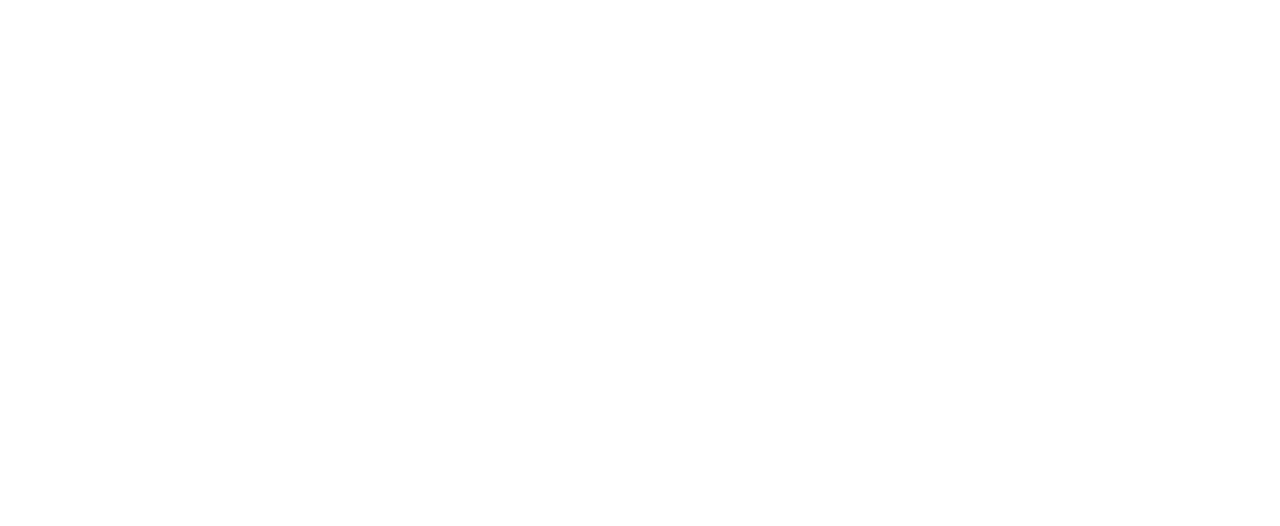
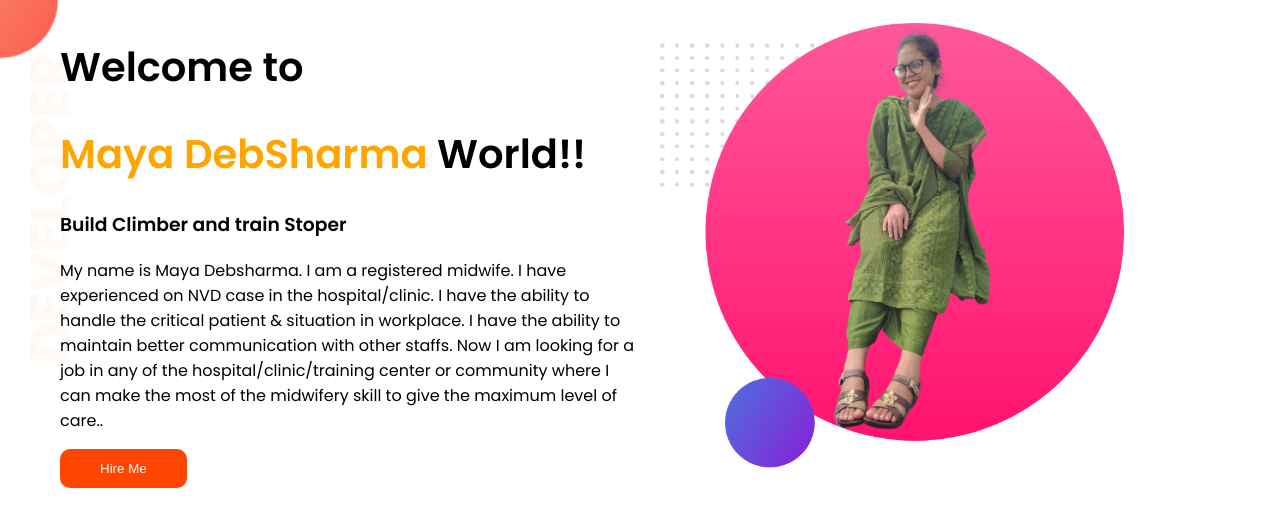
Before and after one commit to swadebsharma6/new-developer-portfolio, a plain HTML site: page index.html in a window 1280 px wide. Drawn offline with Linux system fonts and the light colour scheme.

Commit message:
top banner added

```diff
--- a/index.html
+++ b/index.html
@@ -5,6 +5,63 @@
     <meta name="viewport" content="width=device-width, initial-scale=1.0" />
     <title>Developer portfolio</title>
     <link rel="stylesheet" href="styles/style.css" />
+    <style>
+      .container {
+        max-width: 1200px;
+        margin: 0 auto;
+        padding: 10px;
+        display: flex;
+        align-items: center;
+      }
+      .btn a {
+        text-decoration: none;
+        color: white;
+      }
+      .btn {
+        background-color: orangered;
+
+        border: none;
+        padding: 12px 40px;
+        border-radius: 10px;
+      }
+      .btn:hover {
+        background-color: orange;
+      }
+    </style>
   </head>
-  <body></body>
+  <body>
+    <header class="header">
+      <!-- banner -->
+      <div class="container">
+        <div class="half-width">
+          <h1 class="title">Welcome to</h1>
+          <h1 class="title">
+            <span class="text-primary">Maya DebSharma</span> World!!
+          </h1>
+
+          <h3>Build Climber and train Stoper</h3>
+          <p>
+            My name is Maya Debsharma. I am a registered midwife. I have
+            experienced on NVD case in the hospital/clinic. I have the ability
+            to handle the critical patient & situation in workplace. I have the
+            ability to maintain better communication with other staffs. Now I am
+            looking for a job in any of the hospital/clinic/training center or
+            community where I can make the most of the midwifery skill to give
+            the maximum level of care..
+          </p>
+          <button class="btn">
+            <a
+              href="https://www.facebook.com/janamarjan.jan.98499"
+              target="_blank"
+              >Hire Me</a
+            >
+          </button>
+        </div>
+        <div class="half-width">
+          <img src="images/images/maya (2).png" alt="" />
+        </div>
+      </div>
+      <!-- banner -->
+    </header>
+  </body>
 </html>
--- a/styles/style.css
+++ b/styles/style.css
@@ -0,0 +1,31 @@
+@import url("https://fonts.googleapis.com/css2?family=Open+Sans:wght@400;500;600;700&family=Poppins:wght@400;500;600&display=swap");
+
+body {
+  margin: 0;
+  padding: 0;
+  font-family: "Poppins", sans-serif;
+}
+.header {
+  background-image: url("../images/images/top-banner.png");
+  background-repeat: no-repeat;
+}
+h1 {
+  font-size: 40px;
+}
+.text-primary {
+  color: orange;
+}
+.half-width {
+  width: 50%;
+  padding-left: 20px;
+}
+.half-width img {
+  width: 80%;
+}
+
+/* Responsive */
+/* @media screen and (max-width: "333px") {
+  .container {
+    flex-direction: column-reverse;
+  }
+} */
```
Also changed, not shown: images/images/dream-bg.png (added), images/images/exp-bg.png (added), images/images/jhankar.png (added), images/images/jhankar2.png (added), images/images/maya (2).png (added), images/images/my-bg.png (added), images/images/my-bg2.png (added), images/images/top-banner.png (added), 7 other files.
